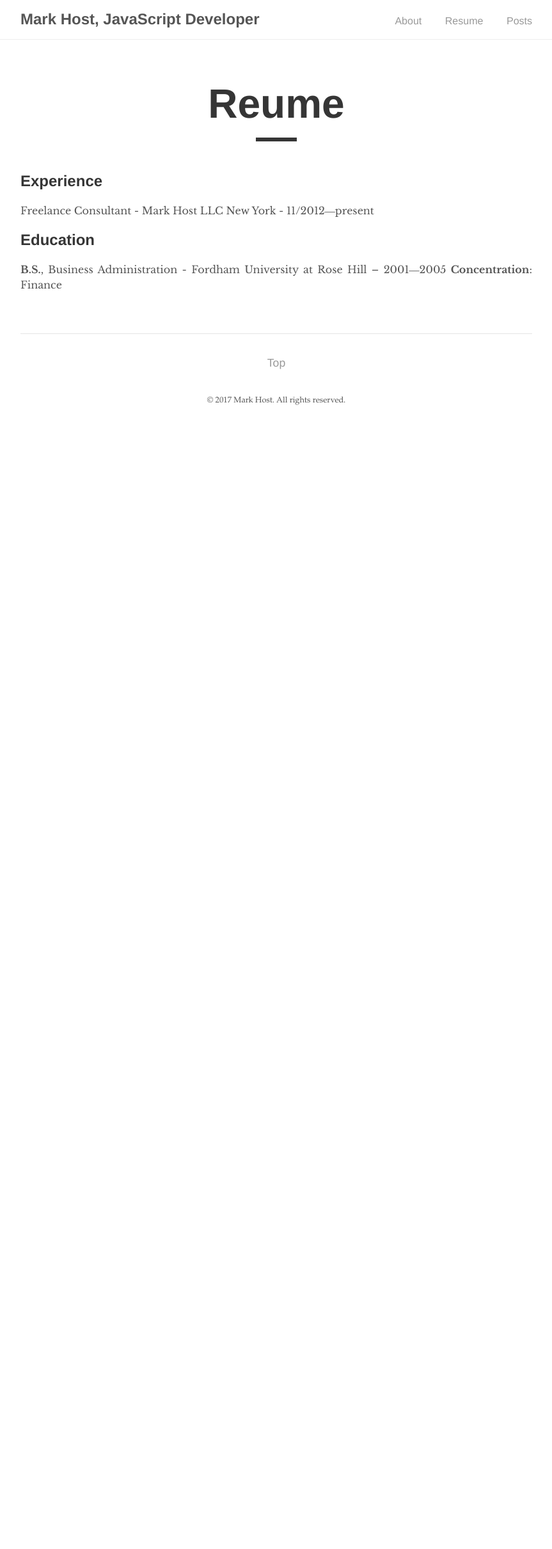
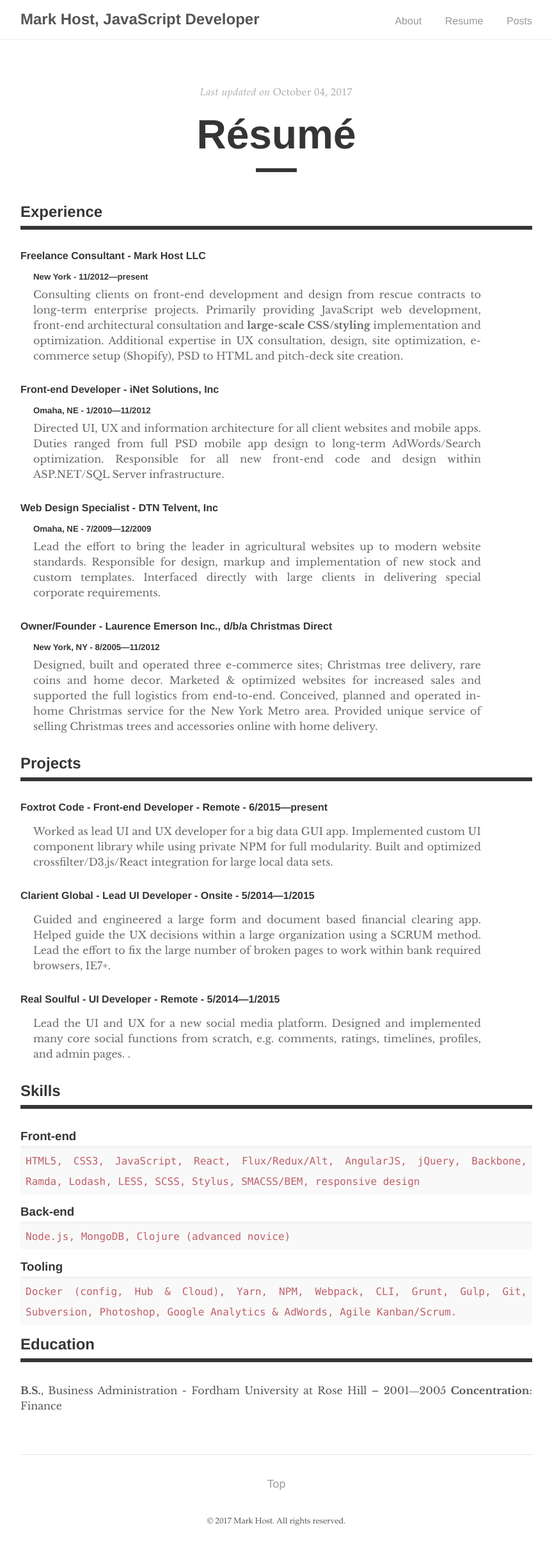
Before and after one commit to markehost/markehost, a Jekyll site: the page built from resume.md, in a window 1280 px wide. Shown: the whole page at 64% size, without its empty margins (208-1071 px from the left). Built offline with Jekyll 4.4.1, drawn with Linux system fonts in a browser that asks for light colours; before the commit the page ends 900 px from its top, so only the background shows below that.

Commit message:
added image path to post, change style and content of resume

```diff
--- a/_layouts/resume.html
+++ b/_layouts/resume.html
@@ -2,13 +2,11 @@
 layout: default
 ---
 
-<div class="post">
+<div class="resume">
     <div class="post-info">
-        <!--<span>Written by&nbsp;</span>{{ page.author }}-->
-
         {% if page.date %}
         <br>
-        <span>on&nbsp;</span><time datetime="{{ page.date }}">{{ page.date | date: "%B %d, %Y" }}</time>
+        <span>Last updated on&nbsp;</span><time datetime="{{ page.date }}">{{ page.date | date: "%B %d, %Y" }}</time>
         {% endif %}
     </div>
 
--- a/_posts/2013-07-28-the-best-weather-app-for-your-iphone.markdown
+++ b/_posts/2013-07-28-the-best-weather-app-for-your-iphone.markdown
@@ -12,7 +12,7 @@ The apps are from the people behind a very popular native iPhone app, [Dark Sky
 
 ### Forecast
 
-![Forecast.io Web App](/content/images/2014/Jan/01-1.png)
+![Forecast.io Web App](/images/01-1.png)
 
 I love everything about this app except one thing.
 
@@ -34,7 +34,7 @@ Its abiguous at first glance and could use more than one layer or atleast a labe
 
 ### Lines
 
-![Lines Web App](/content/images/2014/Jan/02.png)
+![Lines Web App](/images/02.png)
 
 This app is different visualization of the identical data from Forecast.  Its the same times periods and has all the same metrics.  This isn't just for visual users, it's showing all the different data across time for a single metric.
 
--- /dev/null
+++ b/_sass/_resume.scss
@@ -0,0 +1,85 @@
+.resume {
+  padding: 3rem 0;
+
+
+  h1 {
+    //margin: 0 0 3rem;
+  }
+
+  h2 {
+    border-bottom: .4rem solid $default-shade;
+    padding: 0 0 0.5rem;
+    margin: 0 0 2.0rem;
+  }
+
+  h3 {
+    //margin: 0 0 1.5rem;
+    border-bottom: 0.25rem solid #f3f3f3;
+    margin: 0;
+    padding: 0 0 0.25rem;
+  }
+
+  h4 {
+    margin: 0 0 1.0rem;
+  }
+
+  h5 {
+    margin: 0 0 0.5rem;
+    padding: 0 0 0 1.25rem;
+  }
+
+  h6 {
+    margin: 0 0 0.25rem;
+  }
+
+
+  &-info {
+    color: $default-tint;
+    font-family: $palatino;
+    letter-spacing: .5px;
+    text-align: center;
+
+    span {
+      font-style: italic;
+    }
+  }
+
+  &-title {
+    color: $default-shade;
+    font-family: $sans-font;
+    font-size: 4rem;
+    margin: 1rem 0;
+    text-align: center;
+  }
+
+  &-line {
+    border-top: .4rem solid $default-shade;
+    display: block;
+    margin: 0 auto 3rem;
+    width: 4rem;
+  }
+
+  blockquote {
+    border-left: none;
+    color: #696969;
+    margin: 0 0 2rem;
+  }
+
+  code {
+    font-size: 100%;
+    display: block;
+    line-height: 2;
+  }
+
+  p {
+    margin: 0 0 1rem;
+    text-align: justify;
+  }
+
+  a:hover {
+    text-decoration: underline;
+  }
+
+
+  //  .resume - END
+}
--- a/resume.md
+++ b/resume.md
@@ -1,14 +1,72 @@
 ---
 layout: resume
-title: Reume
+title: Résumé
 permalink: /resume/
+date: 04/10/2017
 ---
 
+
 ## Experience
-Freelance Consultant - Mark Host LLC
-New York - 11/2012―present
+
+#### Freelance Consultant - Mark Host LLC
+##### New York - 11/2012―present
+
+> Consulting clients on front-end development and design from rescue contracts to long-term enterprise projects.  Primarily providing JavaScript web development, front-end architectural consultation and **large-scale CSS/styling** implementation and optimization.  Additional expertise in UX consultation, design, site optimization, e-commerce setup (Shopify), PSD to HTML and pitch-deck site creation.
+
+
+
+#### Front-end Developer - iNet Solutions, Inc
+##### Omaha, NE - 1/2010―11/2012
+
+> Directed UI, UX and information architecture for all client websites and mobile apps.  Duties ranged from full PSD mobile app design to long-term AdWords/Search optimization.  Responsible for all new front-end code and design within ASP.NET/SQL Server infrastructure.
+
+
+
+#### Web Design Specialist - DTN Telvent, Inc
+##### Omaha, NE - 7/2009―12/2009
+
+> Lead the effort to bring the leader in agricultural websites up to modern website standards.  Responsible for design, markup and implementation of new stock and custom templates.  Interfaced directly with large clients in delivering special corporate requirements.
+
+
+
+
+#### Owner/Founder - Laurence Emerson Inc., d/b/a Christmas Direct
+##### New York, NY - 8/2005―11/2012
+
+> Designed, built and operated three e-commerce sites; Christmas tree delivery, rare coins and home decor.  Marketed & optimized websites for increased sales and supported the full logistics from end-to-end.  Conceived, planned and operated in-home Christmas service for the New York Metro area.  Provided unique service of selling Christmas trees and accessories online with home delivery.
+
+
+
+
+
+## Projects
+
+#### Foxtrot Code - Front-end Developer - Remote - 6/2015―present
+> Worked as lead UI and UX developer for a big data GUI app.  Implemented custom UI component library while using private NPM for full modularity.  Built and optimized crossfilter/D3.js/React integration for large local data sets.
+
+#### Clarient Global - Lead UI Developer - Onsite - 5/2014―1/2015
+> Guided and engineered a large form and document based financial clearing app.  Helped guide the UX decisions within a large organization using a SCRUM method.  Lead the effort to fix the large number of broken pages to work within bank required browsers, IE7+.
+
+#### Real Soulful - UI Developer - Remote - 5/2014―1/2015
+> Lead the UI and UX for a new social media platform.  Designed and implemented many core social functions from scratch, e.g. comments, ratings, timelines, profiles, and admin pages.
+.
+
+
+## Skills
+
+
+### Front-end
+`HTML5, CSS3, JavaScript, React, Flux/Redux/Alt, AngularJS, jQuery, Backbone, Ramda, Lodash, LESS, SCSS, Stylus, SMACSS/BEM, responsive design`
+
+
+### Back-end
+ `Node.js, MongoDB, Clojure (advanced novice)`
+
+
+### Tooling
+`Docker (config, Hub & Cloud), Yarn, NPM, Webpack, CLI, Grunt, Gulp, Git, Subversion, Photoshop, Google Analytics & AdWords, Agile Kanban/Scrum.`
+
 
 ## Education
-
 **B.S.**, Business Administration - Fordham University at Rose Hill – 2001―2005
 **Concentration**: Finance
--- a/styles.scss
+++ b/styles.scss
@@ -7,6 +7,7 @@
 @import 'base';
 @import 'code';
 @import 'post';
+@import 'resume';
 @import 'syntax';
 @import 'layout';
 @import 'pagination';
```
